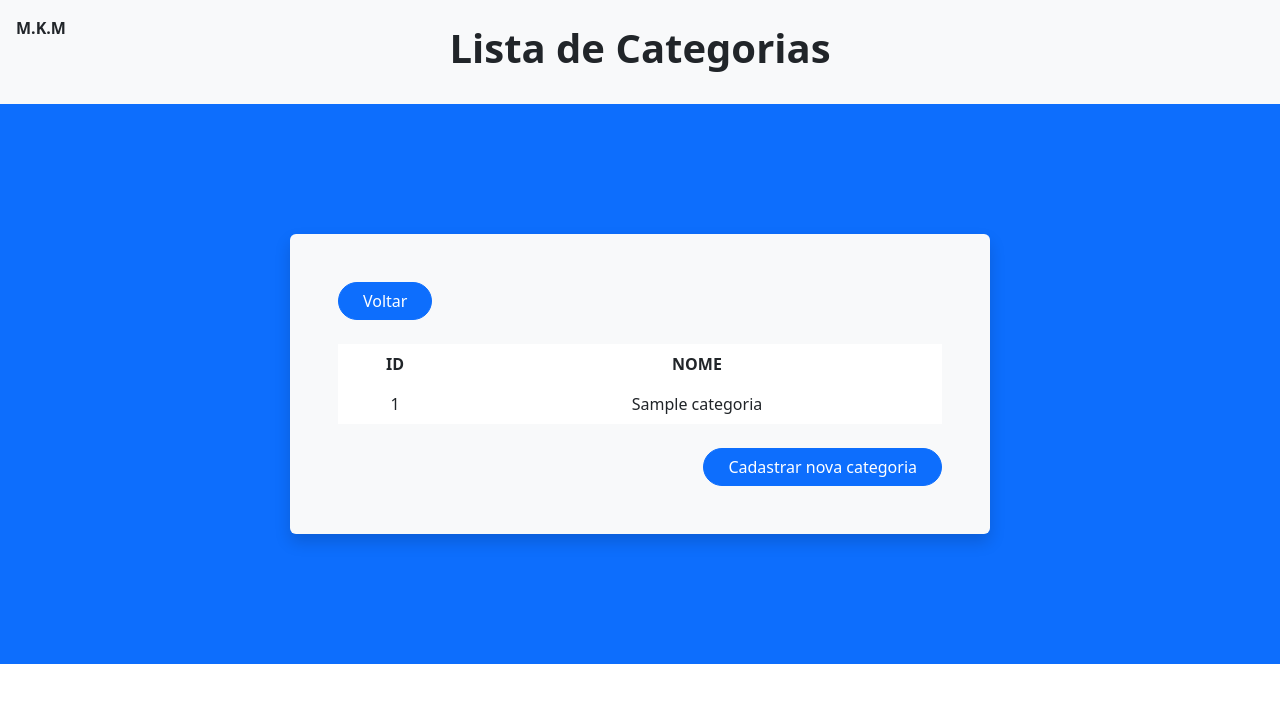
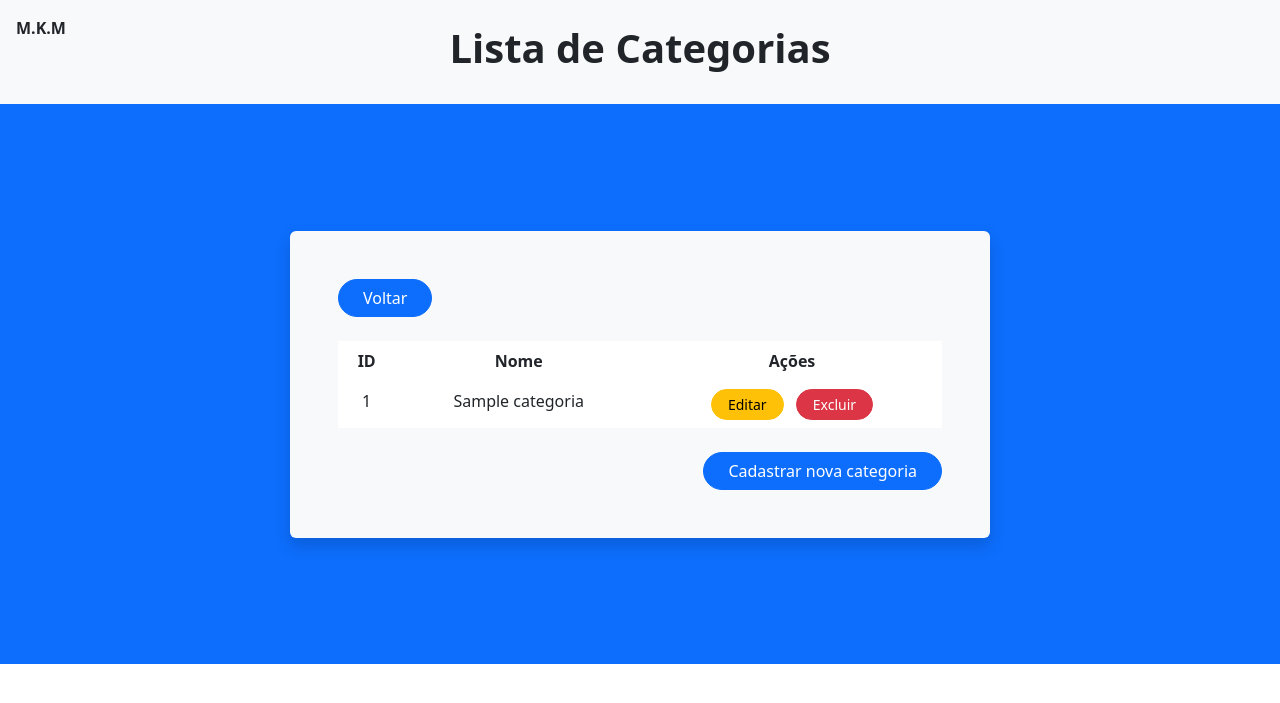
Before and after one commit to BR-Pufferfish/Projeto_SENAC_T4678_Python, a Django app: page /listar_categoria/ in a window 1280 px wide. Shown: the top 703 px of the page. Run offline with Django 5.2, Linux system fonts and the light colour scheme; tables that the repository leaves empty hold one stand-in row (values such as "Sample post").

Commit message:
alteração na listagem de categoria e mercadoria

```diff
--- a/core/templates/core/listar_categoria.html
+++ b/core/templates/core/listar_categoria.html
@@ -31,7 +31,8 @@
         <thead>
           <tr class="fw-bold">
             <th>ID</th>
-            <th>NOME</th>
+            <th>Nome</th>
+            <th>Ações</th>
           </tr>
         </thead>
         <tbody>
@@ -39,10 +40,22 @@
           <tr>
             <td>{{ categoria.id }}</td>
             <td>{{ categoria.nome }}</td>
+            <td>
+
+              <a href="{% url 'editar_categoria' categoria.id %}" class="btn btn-warning btn-sm rounded-pill px-3 me-2">
+                Editar
+              </a>
+
+              <a href="{% url 'excluir_categoria' categoria.id %}" class="btn btn-danger btn-sm rounded-pill px-3"
+                onclick="return confirm('Tem certeza que deseja excluir esta categoria?')">
+                Excluir
+              </a>
+
+            </td>
           </tr>
           {% empty %}
           <tr>
-            <td colspan="2">Nenhuma categoria cadastrada.</td>
+            <td colspan="6">Nenhuma categoria cadastrada.</td>
           </tr>
           {% endfor %}
         </tbody>
@@ -50,7 +63,7 @@
 
       <!-- Botão Nova Categoria -->
       <div class="text-end mt-4">
-        <a href="criar_categoria" class="btn btn-primary rounded-pill px-4">
+        <a href="{% url 'criar_categoria' %}" class="btn btn-primary rounded-pill px-4">
           Cadastrar nova categoria
         </a>
       </div>
--- a/core/templates/core/listar_pessoa.html
+++ b/core/templates/core/listar_pessoa.html
@@ -37,6 +37,7 @@
                             <th>contato</th>
                             <th>email</th>
                             <th>Colaborador / Cliente</th>
+                            <th>Ações</th>
                         </tr>
                     </thead>
                     <tbody>
```
Also changed, not shown: core/templates/core/listar_mercadoria.html (+12 -0 lines).
